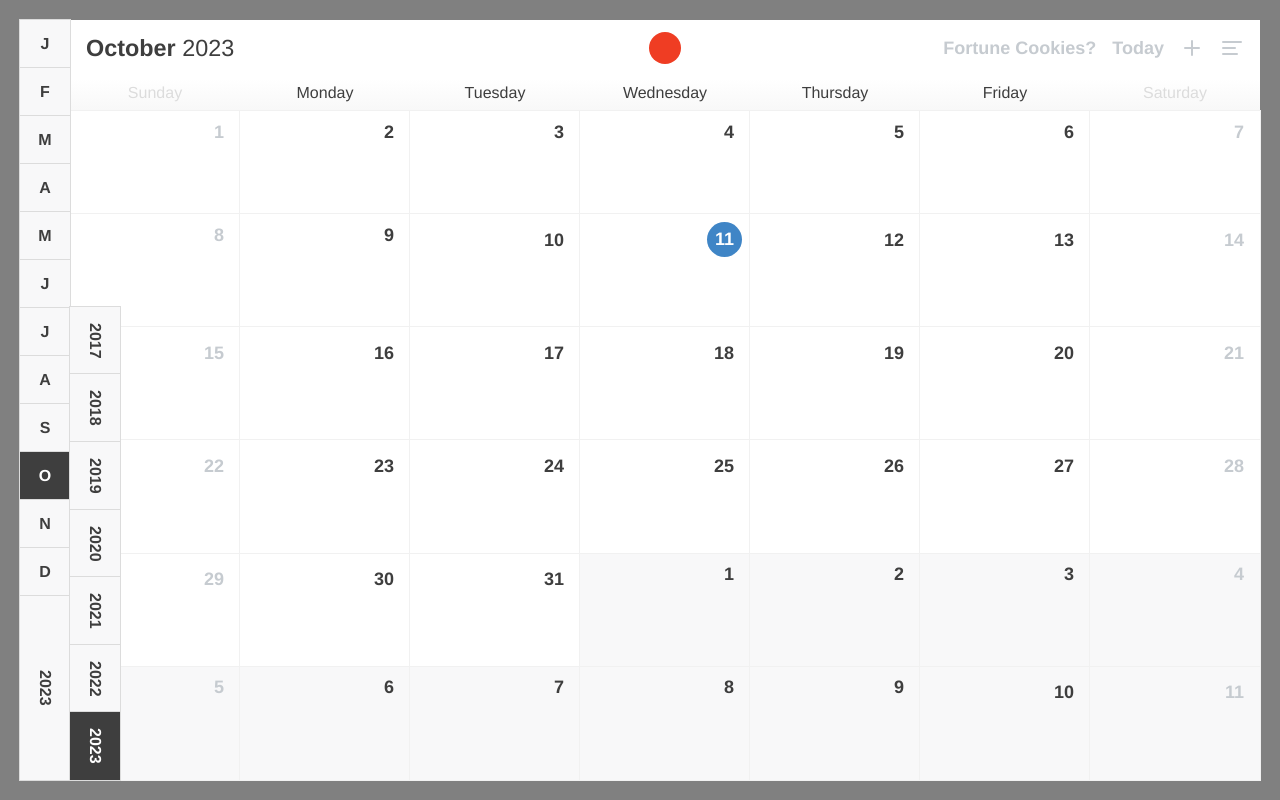
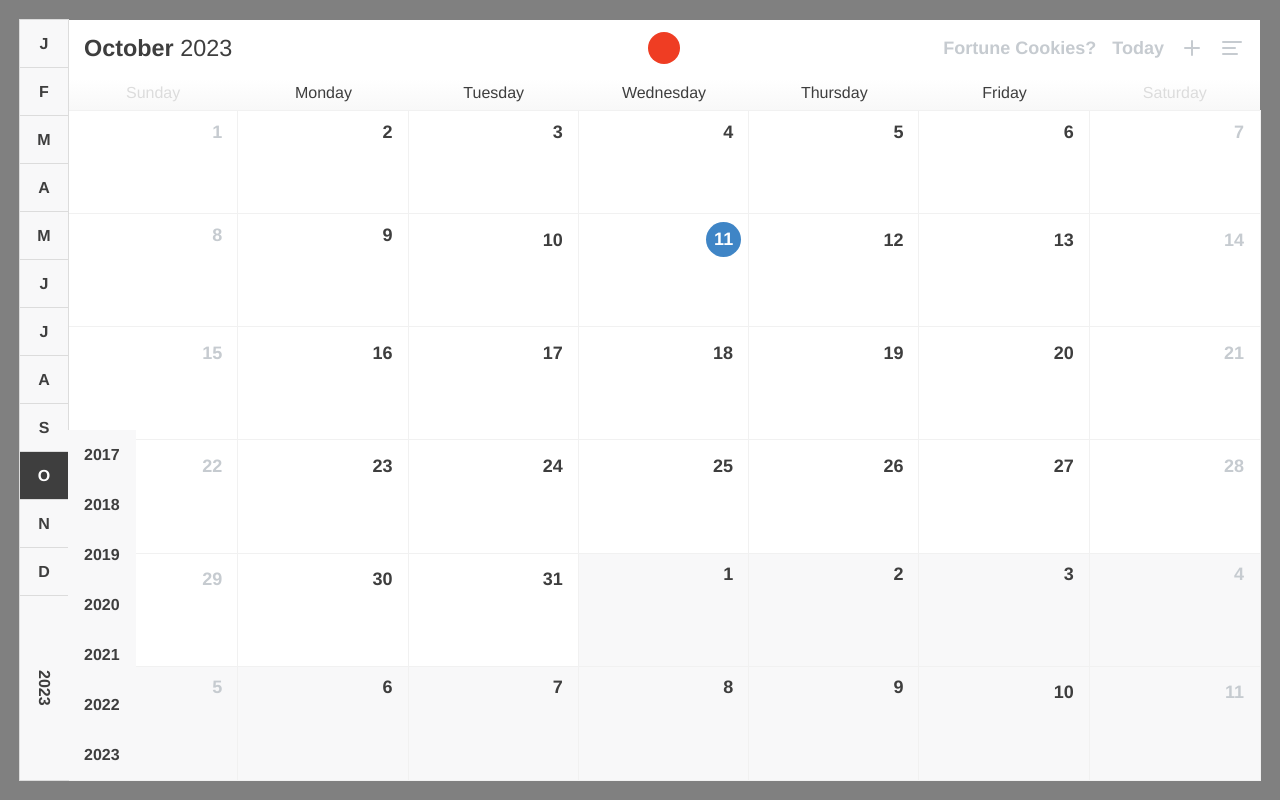
Before and after one commit to skatingincentralpark/machen-v2, a Next.js app: page / in a window 1280 px wide. Both pictures are taken after a click on the button "2023". Built offline with nearby package versions, Linux system fonts and the light colour scheme.

Commit message:
Improve Safari compatability

```diff
--- a/src/app/layout.tsx
+++ b/src/app/layout.tsx
@@ -11,17 +11,7 @@
     <html lang="en">
       <body>
         <DateController>
-          <NotesController>
-            <div
-              style={{
-                display: "flex",
-                flexDirection: "row",
-                height: "100%",
-              }}
-            >
-              {children}
-            </div>
-          </NotesController>
+          <NotesController>{children}</NotesController>
         </DateController>
       </body>
     </html>
--- a/src/app/page.tsx
+++ b/src/app/page.tsx
@@ -18,9 +18,5 @@
 `;
 
 export default function Page() {
-  return (
-    <>
-      <Calendar />
-    </>
-  );
+  return <Calendar />;
 }
--- a/src/components/Calendar/CalendarLayout.tsx
+++ b/src/components/Calendar/CalendarLayout.tsx
@@ -12,8 +12,8 @@
   children: React.ReactNode;
 }) {
   return (
-    <>
-      <LayoutController>
+    <LayoutController>
+      <Main>
         <MonthYearSelector />
         <Wrapper>
           <Header>
@@ -22,12 +22,18 @@
           {children}
         </Wrapper>
         <Sidebar />
-      </LayoutController>
-    </>
+      </Main>
+    </LayoutController>
   );
 }
 
+const Main = styled.main`
+  display: flex;
+  flex-direction: row;
+  height: 100%;
+`;
 const Wrapper = styled.div`
+  flex-grow: 1;
   display: flex;
   flex-direction: column;
   height: 100%;
--- a/src/components/Calendar/DayCell.tsx
+++ b/src/components/Calendar/DayCell.tsx
@@ -66,8 +66,8 @@
   font-weight: bold;
   display: flex;
   flex-direction: column;
-  align-items: flex-end;
-  justify-content: flex-start;
+  align-items: center;
+  justify-content: center;
   padding: ${styleTokens.space[1]};
   height: fit-content;
   aspect-ratio: 1;
@@ -78,6 +78,8 @@
     padding: ${styleTokens.space[2]};
     height: 100%;
     aspect-ratio: initial;
+    align-items: flex-end;
+    justify-content: flex-start;
   }
 
   &:active {
@@ -118,13 +120,17 @@
   display: flex;
   align-items: center;
   justify-content: center;
-  height: 100%;
-  width: 100%;
-  font-size: ${styleTokens.size["2xl"]};
   font-weight: normal;
   transition: font-size 0.2s ease-in-out, background-color 0.2s ease-in-out;
   outline: 1px solid transparent;
   outline-color: ${({ variant }) => badgeVariants[variant].outlineColor};
+  width: 100%;
+
+  font-size: ${styleTokens.size["base"]};
+
+  ${styleTokens.media.xs} {
+    font-size: ${styleTokens.size["2xl"]};
+  }
 
   ${styleTokens.media.sm} {
     padding: ${styleTokens.space[2]};
--- a/src/components/Calendar/Editor.tsx
+++ b/src/components/Calendar/Editor.tsx
@@ -109,6 +109,7 @@
   height: 100%;
 `;
 const TextArea = styled.textarea`
+  font-size: ${styleTokens.size.base};
   padding: ${styleTokens.space[4]} ${styleTokens.space[2]};
   background-color: transparent;
   border: 1px dashed ${styleTokens.color.slate[300]};
@@ -126,6 +127,7 @@
   }
 `;
 const Input = styled.input`
+  font-size: ${styleTokens.size.base};
   padding: ${styleTokens.space[4]} ${styleTokens.space[2]};
   background-color: transparent;
   border: 1px dashed ${styleTokens.color.slate[300]};
@@ -142,6 +144,7 @@
   margin-top: ${styleTokens.space[4]};
   display: flex;
   gap: ${styleTokens.space[2]};
+  font-size: ${styleTokens.size.base};
 `;
 const Button = styled(ButtonBase)`
   padding: ${styleTokens.space[2]} ${styleTokens.space[4]};
--- a/src/components/Calendar/MonthYearBar.tsx
+++ b/src/components/Calendar/MonthYearBar.tsx
@@ -28,9 +28,9 @@
 const Wrapper = styled.div`
   display: flex;
   flex-direction: column;
-  flex-shrink: 0;
   position: relative;
-
+  width: min-content;
+  height: 100%;
   outline: 1px solid ${styleTokens.color.gray[300]};
   outline-offset: -0.5px;
 `;
@@ -51,15 +51,21 @@
 } as const;
 const MonthButton = styled(ButtonBaseMonthYear)<MonthButtonProps>`
   text-transform: uppercase;
-  aspect-ratio: 1;
-  max-height: 3rem;
   outline: 1px solid ${styleTokens.color.gray[300]};
   outline-offset: -0.5px;
   background-color: ${({ variant }) => monthButtonVariants[variant].bgColor};
   color: ${({ variant }) => monthButtonVariants[variant].color};
+  max-height: 3rem;
+  flex-grow: 1;
+  width: 100%;
+  aspect-ratio: initial;
 
   &:active {
     background-color: ${({ variant }) =>
       monthButtonVariants[variant].activeBgColor};
   }
+
+  ${styleTokens.media.sm} {
+    aspect-ratio: 1;
+  }
 `;
--- a/src/components/Calendar/YearDialog.tsx
+++ b/src/components/Calendar/YearDialog.tsx
@@ -32,13 +32,13 @@
       </DialogTrigger>
       <Content>
         {years.map((y) => (
-          <VerticalButton
+          <VerticalButtonSpaced
             key={`year-btn-${y}`}
             onClick={() => setCurrentDate(setYear(currentDate, y))}
             variant={currentYear === y ? "selected" : "default"}
           >
             <div>{y}</div>
-          </VerticalButton>
+          </VerticalButtonSpaced>
         ))}
       </Content>
     </DialogRoot>
@@ -74,13 +74,21 @@
   display: flex;
   justify-content: center;
   align-items: center;
-  padding: 1rem;
   outline: 1px solid ${styleTokens.color.gray[300]};
   outline-offset: -0.5px;
   background-color: ${({ variant }) => verticalButtonVariants[variant].bgColor};
   color: ${({ variant }) => verticalButtonVariants[variant].color};
+  padding: ${styleTokens.space[4]} ${styleTokens.space[2]};
 
   & > div {
     writing-mode: vertical-rl;
   }
+
+  ${styleTokens.media.sm} {
+    padding: 0;
+  }
 `;
+
+const VerticalButtonSpaced = styled(ButtonBaseMonthYear)<VerticalButtonProps>`
+  padding: 1rem;
+`;
--- a/src/styles/global.css
+++ b/src/styles/global.css
@@ -1,13 +1,14 @@
 html {
   font-size: 16px;
+  font-family: Helvetica, system-ui, Verdana, Geneva, Tahoma, sans-serif;
   min-height: 100vh;
   height: 100%;
-  font-family: Helvetica, system-ui, Verdana, Geneva, Tahoma, sans-serif;
 }
 body {
   margin: 0;
   height: 100%;
   border: 20px solid gray;
+  max-height: 100dvh;
 }
 * {
   box-sizing: border-box;
```
